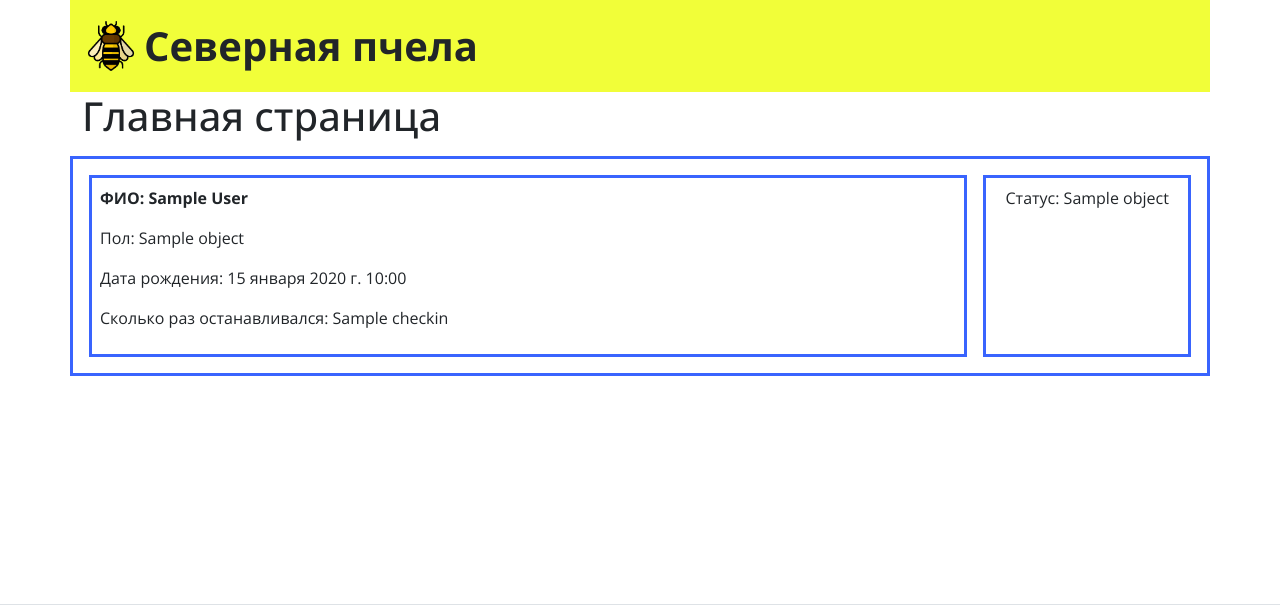
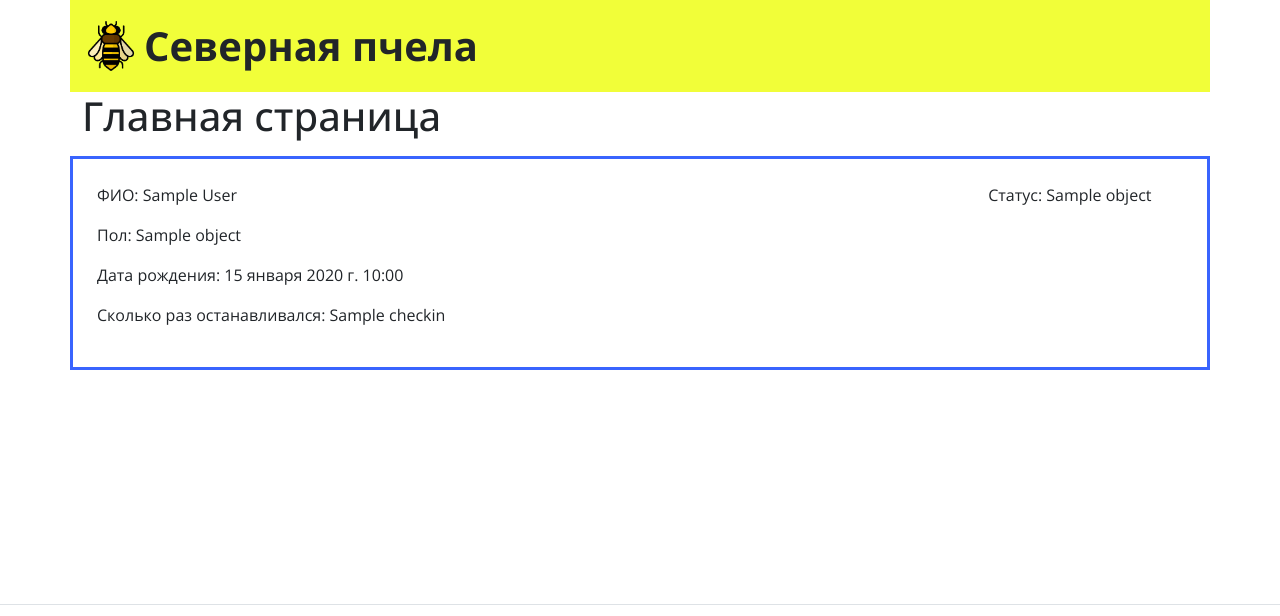
Before and after one commit to faerftrochik/project_Severnay_Pchela, a Django app: template home/templates/home/home.html in a window 1280 px wide. Shown: the top 616 px of the page. Run offline with Django 5.2, Linux system fonts and the light colour scheme; the template is opened without the code that fills it: most values are stand-ins (such as "Sample title", 1, 10 or a date in 2020); some libraries are stand-ins or nearby versions.

Commit message:
nachalo btn

```diff
--- a/general/templates/objects/main.html
+++ b/general/templates/objects/main.html
@@ -26,14 +26,14 @@ https://getbootstrap.com/docs/5.3/utilities/spacing/#gap
 
 
 
-<div style="grid-template-columns: 4fr 1fr;" class="d-grid mb-3 mt-3 gap-3 {% if not user.is_superuser %}pb-3{% endif %} position-relative attention-border">
-    <div class="p-2 ms-3 mt-3 attention-border">
-        <p class="fw-bold">ФИО: {{ object.full_name }}</p>
+<div style="grid-template-columns: 4fr 1fr;" class="d-grid mb-3 mt-3 gap-0 {% if not user.is_superuser %}pb-3{% endif %} position-relative attention-border">
+    <div class="p-2 ms-3 mt-3">
+        <p>ФИО: {{ object.full_name }}</p>
         <p>Пол: {{ object.gender_name }}</p>
         <p>Дата рождения: {{ object.birthday }}</p>
         <p>Сколько раз останавливался: {{ object.checkin }}</p>
     </div>
-    <div class="p-2 me-3 mt-3 attention-border position-relative text-center">
+    <div class="p-2 me-3 mt-3 position-relative text-left">
         <p>Статус: {{ object.status_name }}</p>
 
         {% if user.is_superuser %}
```
